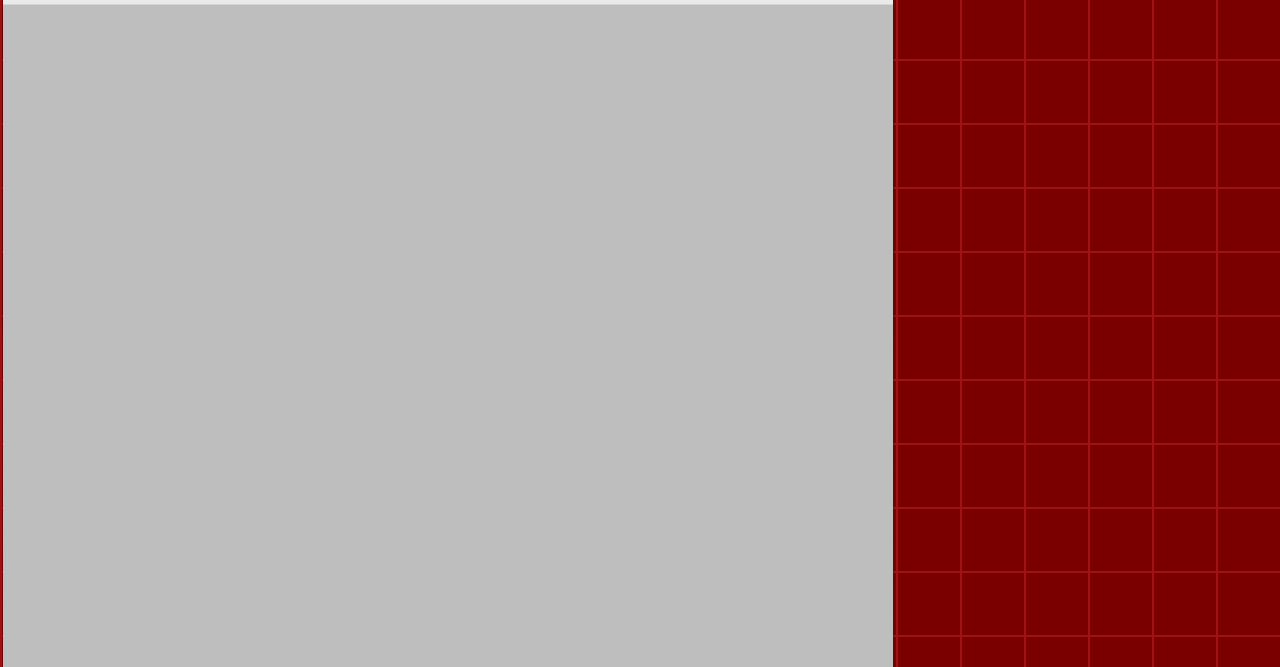
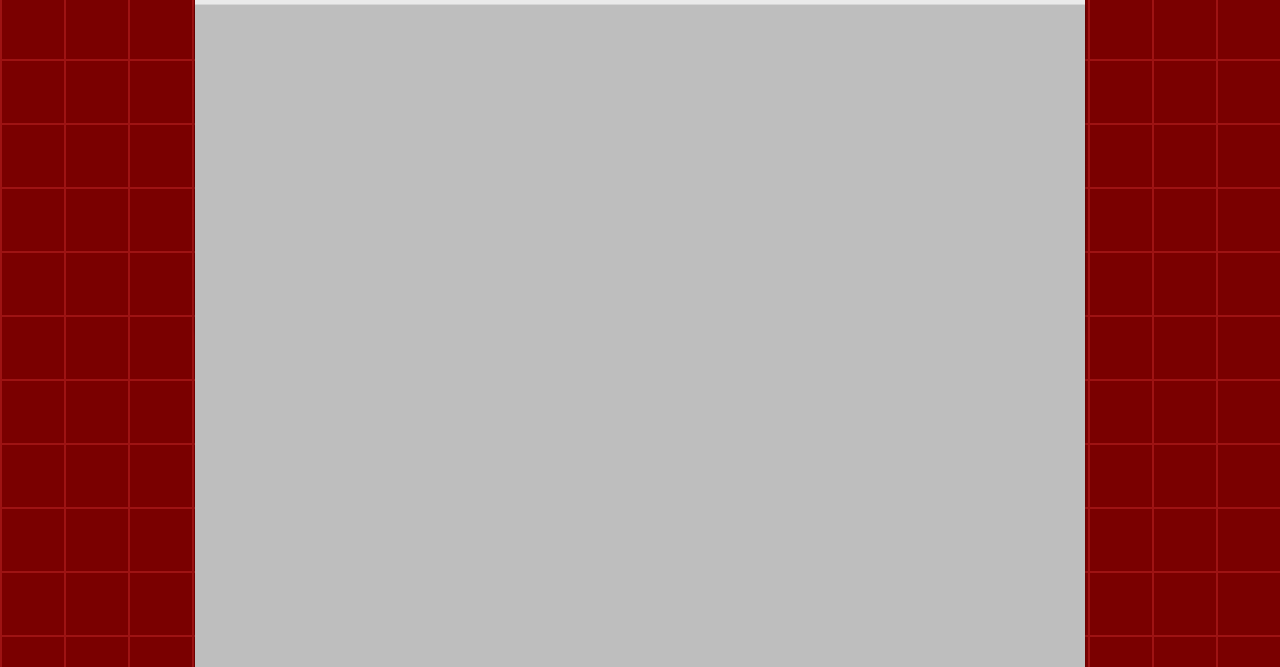
Before and after one commit to matallon/bwiz, a plain HTML site: page portfolio.html in a window 1280 px wide. Shown: the part 133-800 px from the top of the page. Drawn offline with nearby package versions, Linux system fonts and the light colour scheme; a web font is replaced by a local one.

Commit message:
smallchanges

```diff
--- a/style.css
+++ b/style.css
@@ -43,13 +43,18 @@ nav{
 
 #cvbox{
   top: 500px;
+  display: block;
+  margin-left: 1%;
+  margin-top: 5%;
 }
 
 #portfolio{
-  width: 70%;
-  display: absolute;
-  left: 100px;
-
+  display: block;
+	margin-left: 65%;
+	margin-right: auto;
+	width:70%;
+	margin:auto;
+	text-align:center;
 }
 
 #title{
```
Also changed, not shown: about.html (+2 -0 lines), index.html (+0 -1 lines).
